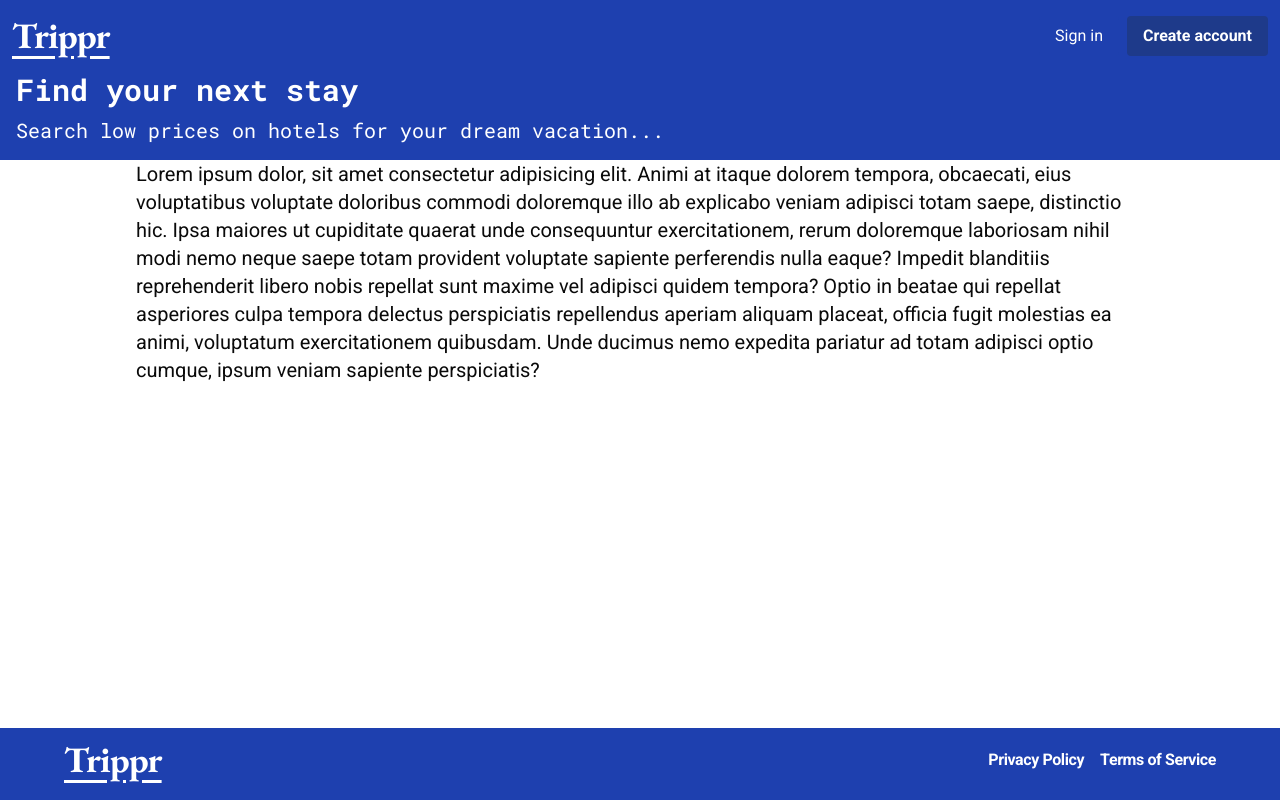
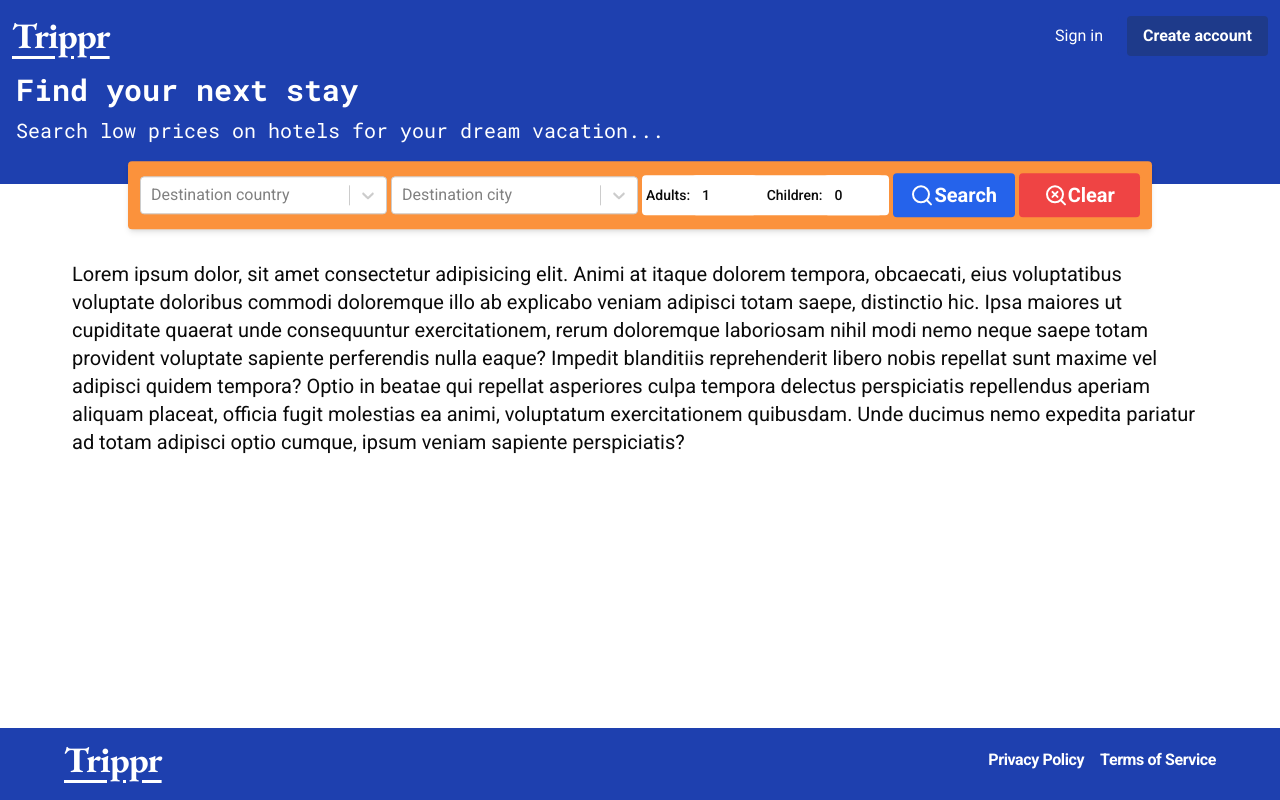
Before and after one commit to ksmcod/booking_app-client, a React (Vite) app: page / in a window 1280 px wide. Built offline with nearby package versions, Linux system fonts and the light colour scheme; no server answers.

Commit message:
feat: completed layout of search bar

```diff
--- a/package.json
+++ b/package.json
@@ -26,6 +26,7 @@
     "lucide-react": "^0.453.0",
     "prisma": "^5.19.1",
     "react": "^18.3.1",
+    "react-datepicker": "^7.5.0",
     "react-dom": "^18.3.1",
     "react-hook-form": "^7.52.2",
     "react-hot-toast": "^2.4.1",
--- a/src/components/Header.tsx
+++ b/src/components/Header.tsx
@@ -73,7 +73,7 @@ export default function Header() {
 
             {/* Dropdown Zone */}
             {isDropdownOpen && (
-              <div className="p-2 absolute right-0 w-screen sm:w-60 ">
+              <div className="p-2 absolute z-50 right-0 w-screen sm:w-60 ">
                 <div className="bg-white p-1 shadow-md border rounded-sm w-full sm:top-full flex flex-col space-y-1">
                   <Link
                     to={"/my-account"}
--- a/src/components/Hero.tsx
+++ b/src/components/Hero.tsx
@@ -1,6 +1,6 @@
 export default function Hero() {
   return (
-    <div className="bg-blue-800 pb-4 roboto-mono">
+    <div className="bg-blue-800 pb-10 roboto-mono">
       <div className="max-w-7xl mx-auto flex flex-col gap-2 px-4">
         <h1 className="text-3xl text-white font-bold">Find your next stay</h1>
         <p className="text-white text-xl">
--- /dev/null
+++ b/src/components/SearchBar.tsx
@@ -0,0 +1,64 @@
+import Select from "react-select";
+import { Input } from "./ui/input";
+import { Label } from "./ui/label";
+import Button from "./ui/button";
+import { Search, SearchX } from "lucide-react";
+
+export default function SearchBar() {
+  return (
+    <div className="px-5">
+      <form className="max-w-5xl mx-auto rounded-sm bg-orange-400 p-3 text-base shadow-md grid grid-cols-1 sm:grid-cols-2 sm:-translate-y-1/3 lg:grid-cols-4 gap-1 items-center">
+        {/* Dropdown to choose destination country */}
+        <div className="">
+          <Select placeholder="Destination country" />
+        </div>
+
+        {/* Dropdown to choose destination city */}
+        <div className="">
+          <Select placeholder="Destination city" />
+        </div>
+
+        {/* Select number of adults and children */}
+        <div className="bg-white flex justify-center items-center rounded-sm">
+          <Label htmlFor="adults" className="flex items-center px-1">
+            Adults:
+            <Input
+              id="adults"
+              type="number"
+              className="border-none"
+              min={1}
+              defaultValue={1}
+            />
+          </Label>
+
+          <Label htmlFor="children" className="flex items-center px-1">
+            Children:
+            <Input
+              id="children"
+              type="number"
+              className="border-none"
+              min={0}
+              defaultValue={0}
+            />
+          </Label>
+        </div>
+
+        {/* Search and clear buttons */}
+        <div className="flex items-center gap-1">
+          <Button
+            variant="primary"
+            className="flex justify-center items-center px-3 self-stretch"
+          >
+            <Search />
+            <span>Search</span>
+          </Button>
+
+          <Button className="flex justify-center items-center bg-red-500 px-3">
+            <SearchX />
+            <span>Clear</span>
+          </Button>
+        </div>
+      </form>
+    </div>
+  );
+}
--- a/src/components/ui/button.tsx
+++ b/src/components/ui/button.tsx
@@ -2,6 +2,7 @@ interface ButtonProps {
   disabled?: boolean;
   variant?: "primary" | "black";
   onClick?: () => void;
+  className?: string;
   children: React.ReactNode;
 }
 
@@ -10,6 +11,7 @@ export default function Button({
   children,
   onClick,
   variant,
+  className,
 }: ButtonProps) {
   return (
     <button
@@ -22,6 +24,7 @@ export default function Button({
                   variant === "black" &&
                   "bg-black gap-4 hover:bg-gray-900 active:opacity-85 text-base"
                 }
+                ${className}
                 `}
     >
       {children}
--- a/src/forms/ManageHotelForms/ImagesSection.tsx
+++ b/src/forms/ManageHotelForms/ImagesSection.tsx
@@ -96,7 +96,7 @@ export default function ImagesSection({ imageUrls }: ImagesSectionProps) {
       <h2 className="text-2xl mb-3">Images</h2>
 
       <div className="rounded p-4 flex flex-col gap-4">
-        <div className="flex flex-col sm:flex-row items-center gap-2">
+        <div className="flex flex-col sm:flex-row items-center gap-2 flex-wrap">
           {/* DISPLAY url images if any */}
           {existingImageUrls && (
             <div className="flex flex-col sm:flex-row items-center gap-2">
--- a/src/index.css
+++ b/src/index.css
@@ -115,3 +115,15 @@
     @apply bg-background text-foreground;
   }
 }
+
+@layer base {
+  input[type="number"]::-webkit-inner-spin-button,
+  input[type="number"]::-webkit-outer-spin-button {
+    -webkit-appearance: none;
+    margin: 0;
+  }
+
+  input[type="number"] {
+    -moz-appearance: textfield;
+  }
+}
--- a/src/layouts/Layout.tsx
+++ b/src/layouts/Layout.tsx
@@ -12,6 +12,7 @@ import {
   clearIsLoggedIn,
 } from "../app/slices/userSlice";
 import { useEffect } from "react";
+import SearchBar from "@/components/SearchBar";
 // import toast from "react-hot-toast";
 
 export default function Layout() {
@@ -62,15 +63,20 @@ export default function Layout() {
 
   return (
     !isLoading && (
-      <div className="flex flex-col min-h-screen justify-between roboto relative bg-white">
+      <div className="flex flex-col gap-2 min-h-screen justify-between roboto relative bg-white">
         {/* <Header /> */}
         <div className="">
           <Header />
-          {location.pathname === "/" && <Hero />}
+          {location.pathname === "/" && (
+            <>
+              <Hero />
+              <SearchBar />
+            </>
+          )}
         </div>
 
         {/* <div className="flex-1 max-w-7xl mx-auto w-full mt-16"> */}
-        <div className="flex-1 flex flex-col max-w-5xl mx-auto w-full px-2">
+        <div className="flex-1 flex flex-col max-w-6xl mx-auto w-full px-2">
           <Outlet />
         </div>
 
--- a/src/types.ts
+++ b/src/types.ts
@@ -31,3 +31,12 @@ export interface ApiErrorType {
   name?: string;
   message?: string;
 }
+
+export interface HotelSearchResponse {
+  hotels: HotelType[];
+  pagination: {
+    pageNumber: number;
+    itemsPerPage: number;
+    pages: number;
+  };
+}
```
Also changed, not shown: 1 other file (tests, documents, lock files or other folders).
